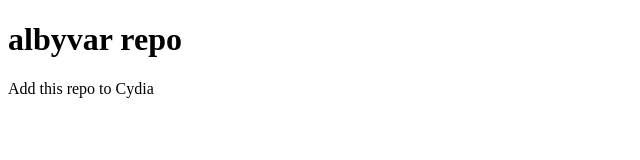
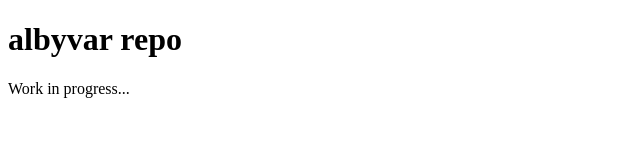
Before and after one commit to albyvar/albyvar.github.io, a plain HTML site: page index.html in a window 1280 px wide. Shown: the full height of the page, 0-640 px from the left. Drawn offline with Linux system fonts and the light colour scheme.

Commit message:
Update index.html

```diff
--- a/index.html
+++ b/index.html
@@ -2,6 +2,6 @@
 <html>
 <body>
 <h1>albyvar repo</h1>
-<p>Add this repo to Cydia</p>
+<p>Work in progress...</p>
 </body>
 </html>
```
